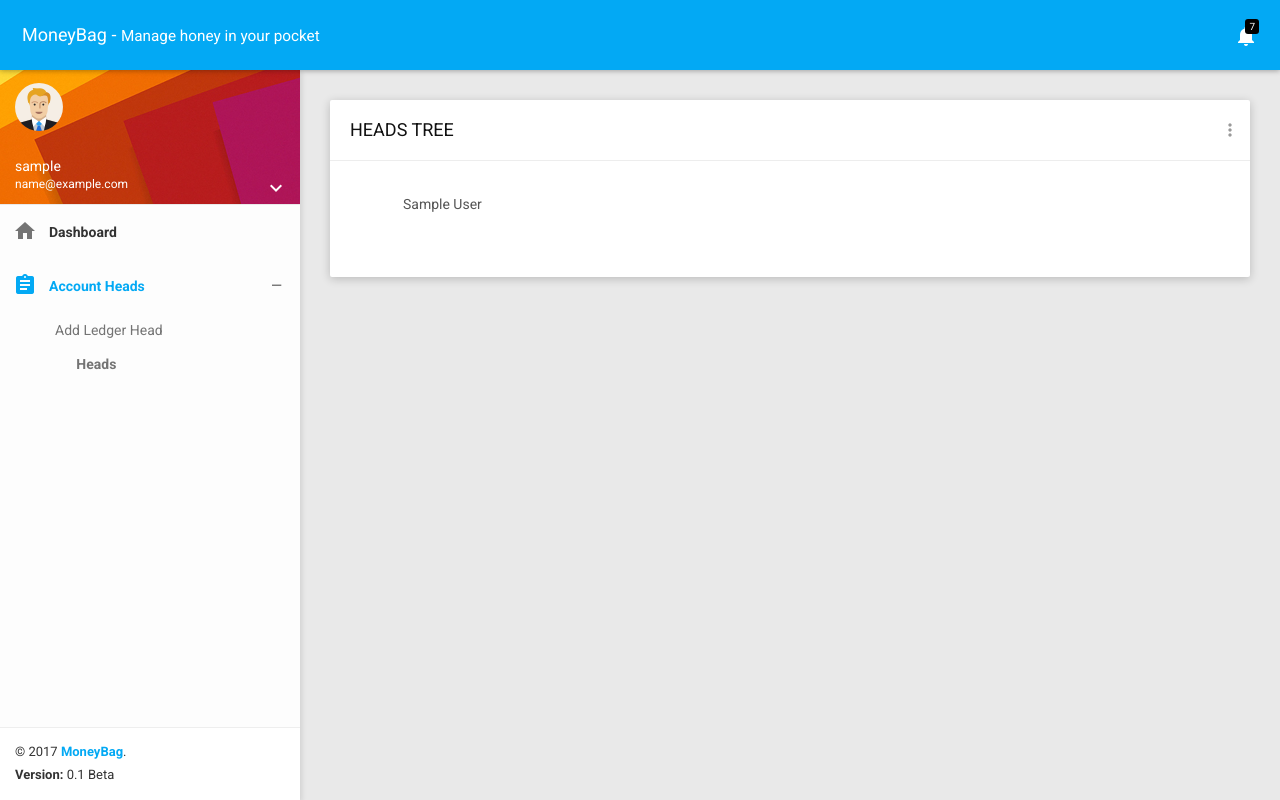
After one commit to pyprism/MoneyBag, a Django app: page /accounting/heads/ in a window 1280 px wide. The commit adds this page. Run offline with Django 3.2, Linux system fonts and the light colour scheme; a user stored in the database is signed in; tables that the repository leaves empty hold one stand-in row (values such as "Sample post"); some libraries are stand-ins or nearby versions.

Commit message:
added heads tree

```diff
--- a/accounting/helpers.py
+++ b/accounting/helpers.py
@@ -8,18 +8,18 @@ class AccHelper():
 
     def create_all_basic_acc_heads(new_user):
         Head.objects.bulk_create([
-            Head(user=new_user, name="Branch / Divisions", type="ast", head_code=1, ledger_head_code=""),
-            Head(user=new_user, name="Capital Account", type="oe", head_code=2, ledger_head_code=""),
-            Head(user=new_user, name="Current Liabilities", type="lib", head_code=3, ledger_head_code=""),
-            Head(user=new_user, name="Current Assets", type="ast", head_code=4, ledger_head_code=""),
-            Head(user=new_user, name="Direct Expenses", type="exp", head_code=5, ledger_head_code=""),
-            Head(user=new_user, name="Direct Incomes", type="inc", head_code=6, ledger_head_code=""),
-            Head(user=new_user, name="Fixed Assets", type="ast", head_code=7, ledger_head_code=""),
-            Head(user=new_user, name="Indirect Expenses", type="exp", head_code=8, ledger_head_code=""),
-            Head(user=new_user, name="Indirect Incomes", type="inc", head_code=9, ledger_head_code=""),
-            Head(user=new_user, name="Investments", type="ast", head_code=10, ledger_head_code=""),
-            Head(user=new_user, name="Suspense A/c", type="ast", head_code=11, ledger_head_code=""),
-            Head(user=new_user, name="Loan Account", type="lib", head_code=12, ledger_head_code=""),
+            Head(user=new_user, parent_head_code=0, name="Branch / Divisions", type="ast", head_code=1, ledger_head_code=""),
+            Head(user=new_user, parent_head_code=0, name="Capital Account", type="oe", head_code=2, ledger_head_code=""),
+            Head(user=new_user, parent_head_code=0, name="Current Liabilities", type="lib", head_code=3, ledger_head_code=""),
+            Head(user=new_user, parent_head_code=0, name="Current Assets", type="ast", head_code=4, ledger_head_code=""),
+            Head(user=new_user, parent_head_code=0, name="Direct Expenses", type="exp", head_code=5, ledger_head_code=""),
+            Head(user=new_user, parent_head_code=0, name="Direct Incomes", type="inc", head_code=6, ledger_head_code=""),
+            Head(user=new_user, parent_head_code=0, name="Fixed Assets", type="ast", head_code=7, ledger_head_code=""),
+            Head(user=new_user, parent_head_code=0, name="Indirect Expenses", type="exp", head_code=8, ledger_head_code=""),
+            Head(user=new_user, parent_head_code=0, name="Indirect Incomes", type="inc", head_code=9, ledger_head_code=""),
+            Head(user=new_user, parent_head_code=0, name="Investments", type="ast", head_code=10, ledger_head_code=""),
+            Head(user=new_user, parent_head_code=0, name="Suspense A/c", type="ast", head_code=11, ledger_head_code=""),
+            Head(user=new_user, parent_head_code=0, name="Loan Account", type="lib", head_code=12, ledger_head_code=""),
             Head(user=new_user, parent_head_code=4, name="Stock", type="ast", head_code=13, ledger_head_code=""),
             Head(user=new_user, parent_head_code=7, name="Property and Equipment", type="ast", head_code=14, ledger_head_code=""),
             Head(user=new_user, parent_head_code=3, name="Payables", type="lib", head_code=15, ledger_head_code=""),
@@ -42,9 +42,38 @@ class AccHelper():
 
     def get_all_group_heads(user):
         return Head.objects.filter(user=user).values_list('head_code','name')
+
     def get_head_type(parent_head_code,user_id):
         parent_head = Head.objects.filter(head_code=parent_head_code,user=user_id).first()
         return parent_head.type
+
+    def get_heads_tree(user):
+        all_heads = Head.objects.filter(user=user).order_by('id')
+        heads_dict = dict()
+        #sort heads according to parent using dictonary of list of dict
+        for head in all_heads:
+            head_dict = {'name': head.name, 'head_code': head.head_code, 'id': head.id}
+            if head.parent_head_code in heads_dict:
+                heads_dict[head.parent_head_code].append(head_dict)
+            else:
+                heads_dict[head.parent_head_code] = [head_dict]
+        tstring = ['']
+        #call tree builder method
+        AccHelper.create_tree(heads_dict,heads_dict[list(heads_dict.keys())[0]],tstring)
+        return  tstring
+
+    #build head tree using recersive call from parent to child
+    def create_tree(heads, parent,tstring):
+        for l in parent:
+            tstring[0] +='<li class="tree-menu-item-hover"><span><p>'+l['name']+'</p><button type="button" class="tree-menu-item btn bg-blue btn-circle waves-effect waves-circle waves-light waves-float pull-right"  data-toggle="tooltip" data-placement="top" title="" data-original-title="Edit"><i class="material-icons">mode_edit</i></button></span></span></span>';
+            if l['id'] in heads:
+                tstring[0] +='<ul>'
+                #call method itself for child heads
+                AccHelper.create_tree(heads,heads[l['id']], tstring)
+                tstring[0] += '</ul>'
+                tstring[0] += '</li>'
+
+
 
 
 class AccConstant():
--- a/accounting/urls.py
+++ b/accounting/urls.py
@@ -3,6 +3,7 @@ from accounting import views
 
 urlpatterns = [
     url(r'^add-ledger-head/$', views.add_ledger_head, name='head.add_ledger'),
+    url(r'^heads/$', views.all_heads, name='head.all'),
     url(r'^voucher-add/(?P<voucher_type>\d+)/$', views.voucher_add, name='voucher.add'),
 
 ]
--- a/accounting/views.py
+++ b/accounting/views.py
@@ -26,4 +26,10 @@ def add_ledger_head(request):
 
 @login_required
 def voucher_add(request,voucher_type):
-    return render(request, 'accounting/voucher-add.html')
+    return render(request, 'accounting/voucher-add.html')\
+
+@login_required
+def all_heads(request):
+    heads_tree = AccHelper.get_heads_tree(request.user)
+    context = {'tree':heads_tree[0]}
+    return render(request, 'accounting/heads.html',context)
--- /dev/null
+++ b/static/css/tree.css
@@ -0,0 +1,77 @@
+.tree {
+    min-height: 20px;
+    margin-bottom: 20px;
+}
+.tree li {
+    list-style-type: none;
+    margin: 0;
+    padding: 10px 5px 0 5px;
+    position: relative;
+}
+.tree>ul>li::before, .tree>ul>li::after {
+    border: 0;
+}
+
+.tree li::before {
+    border-left: 1px solid #999;
+    bottom: 50px;
+    height: 100%;
+    top: 0;
+    width: 1px;
+}
+
+.tree li::before, .tree li::after {
+    content: '';
+    left: -20px;
+    position: absolute;
+    right: auto;
+}
+.tree li span {
+    -moz-border-radius: 5px;
+    -webkit-border-radius: 5px;
+    display: inline-block;
+    padding: 3px 8px;
+    text-decoration: none;
+}
+
+.tree-menu-item {
+    opacity: 0;
+    transition: opacity 0s ease-in 600ms, opacity 600ms;
+    position: relative;
+    cursor: pointer;
+}
+
+.tree-menu-item:after{
+    display: block;
+    content: '';
+    position: absolute;
+    top: 0;
+    right: 0;
+    width: 100%;
+    height: 100%;
+    background-color: #fff;
+    transition: width 600ms;
+}
+
+.tree-menu-item-hover:hover .tree-menu-item {
+    opacity: 1;
+    transition: opacity 0s ease-in 600ms, opacity 600ms;
+}
+
+.tree-menu-item-hover:hover .tree-menu-item:after{
+    width: 0;
+}
+.tree li::after {
+    border-top: 1px solid #999;
+    height: 20px;
+    top: 25px;
+    width: 25px;
+}
+.tree-menu-item-hover p{
+    display: inline-block !important;
+}
+.tree-menu-item-hover button{
+    display: inline-block !important;
+    top: -10px;
+    left: 10px;
+}
--- a/static/js/generic.js
+++ b/static/js/generic.js
@@ -1,6 +1,15 @@
 /**
  * Created by hbot on 7/8/17.
  */
+$(function () {
+    //Tooltip
+    $('[data-toggle="tooltip"]').tooltip({
+        container: 'body'
+    });
+
+    //Popover
+    $('[data-toggle="popover"]').popover();
+})
 //On focus event
 $('.form-control').focus(function () {
     $(this).parent().addClass('focused');
--- /dev/null
+++ b/templates/accounting/heads.html
@@ -0,0 +1,55 @@
+{% extends "base/backend_master.html" %}
+
+{% block title %} Head Add {% endblock %}
+{% load staticfiles %}
+{% block child_page_css %}
+    <link href="{% static 'css/tree.css' %}" rel="stylesheet">
+
+{% endblock %}
+{% block childPage %}
+    <section class="content">
+        <div class="container-fluid">
+
+            <div class="row clearfix">
+                <div class="col-lg-12 col-md-12 col-sm-12 col-xs-12">
+                    <div class="card">
+                        <div class="header">
+                            <h2>HEADS TREE</h2>
+                            <ul class="header-dropdown m-r--5">
+                                <li class="dropdown">
+                                    <a href="javascript:void(0);" class="dropdown-toggle" data-toggle="dropdown" role="button" aria-haspopup="true" aria-expanded="false">
+                                        <i class="material-icons">more_vert</i>
+                                    </a>
+                                    <ul class="dropdown-menu pull-right">
+                                        <li><a href="javascript:void(0);">
+                                            Add New Ledger Head </a></li>
+                                    </ul>
+                                </li>
+                            </ul>
+                        </div>
+                        <div class="body">
+                            <div class="tree">
+
+
+                                <ul>
+                                    {{ tree | safe  }}
+
+                                </ul>
+                            </div>
+                        </div>
+                    </div>
+                </div>
+            </div>
+
+
+        </div>
+    </section>
+
+{% endblock %}
+{% load staticfiles %}
+{% block child_page_js %}
+    <script>
+        $( document ).ready(function() {
+        });
+    </script>
+{% endblock %}
--- a/templates/base/backend_master.html
+++ b/templates/base/backend_master.html
@@ -33,6 +33,10 @@
         <!-- Custom Css -->
         <link href="{% static 'css/style.css' %}" rel="stylesheet">
         <link href="{% static 'css/themes/theme-light-blue.min.css' %}" rel="stylesheet" />
+        <!-- child page css -->
+        {% block child_page_css %}
+
+        {% endblock %}
     {% endcompress %}
 </head>
 
@@ -209,12 +213,27 @@
         <!-- Menu -->
         <div class="menu">
             <ul class="list">
-                <li class="active">
+                <li {% if request.resolver_match.view_name  == "dashboard" %}class="active" {% endif %}>
                     <a href="{% url 'dashboard' %}">
                         <i class="material-icons">home</i>
                         <span>Dashboard</span>
                     </a>
                 </li>
+                <li {% if request.resolver_match.view_name  == "head.add_ledger" or request.resolver_match.view_name  == "head.all" %}class="active" {% endif %}>
+                    <a href="javascript:void(0);" class="menu-toggle waves-effect waves-block">
+                        <i class="material-icons">assignment</i>
+                        <span>Account Heads</span>
+                    </a>
+                    <ul class="ml-menu" style="display: none;">
+                        <li {% if request.resolver_match.view_name  == "head.add_ledger" %}class="active" {% endif %}>
+                            <a href="{% url 'head.add_ledger' %}" class=" waves-effect waves-block">Add Ledger Head</a>
+                        </li>
+                        <li {% if request.resolver_match.view_name  == "head.all" %}class="active" {% endif %}>
+                            <a href="{% url 'head.all' %}" class=" waves-effect waves-block">Heads</a>
+                        </li>
+                    </ul>
+                </li>
+
             </ul>
         </div>
         <!-- #Menu -->
```
